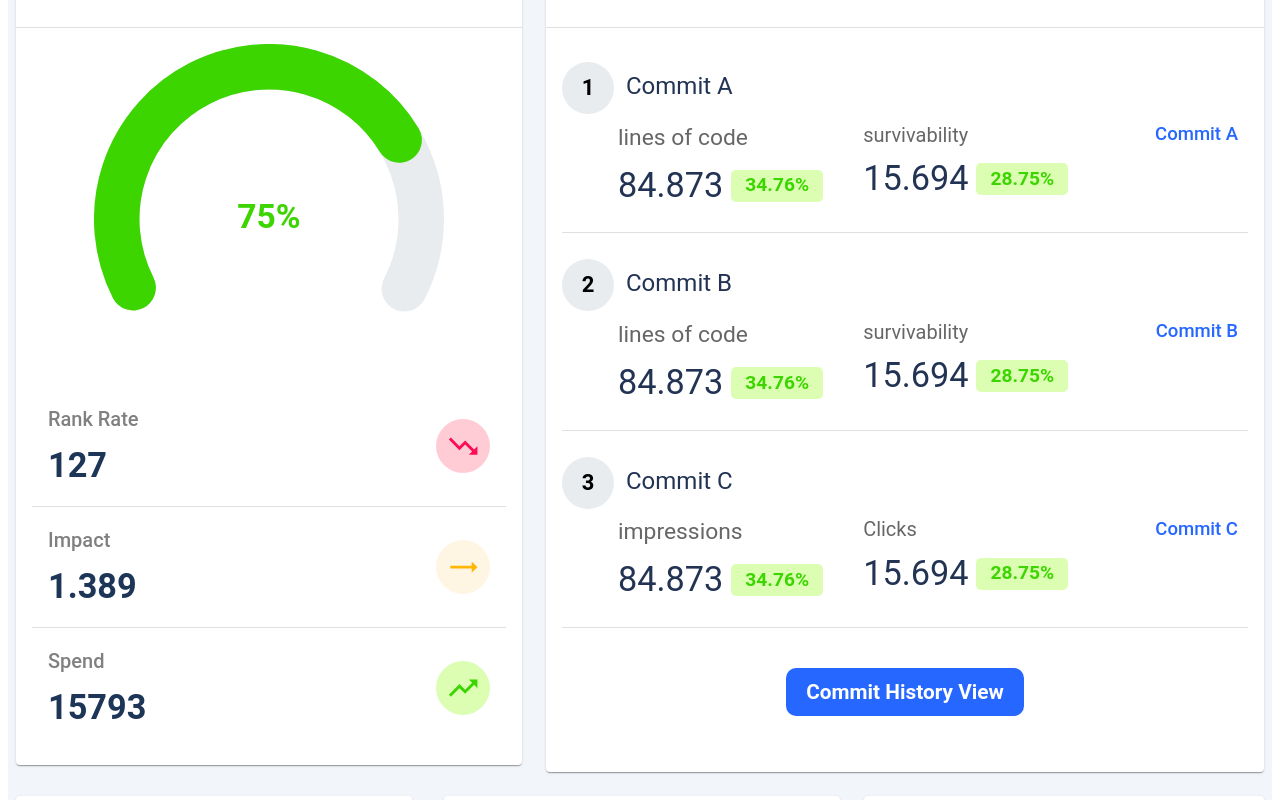
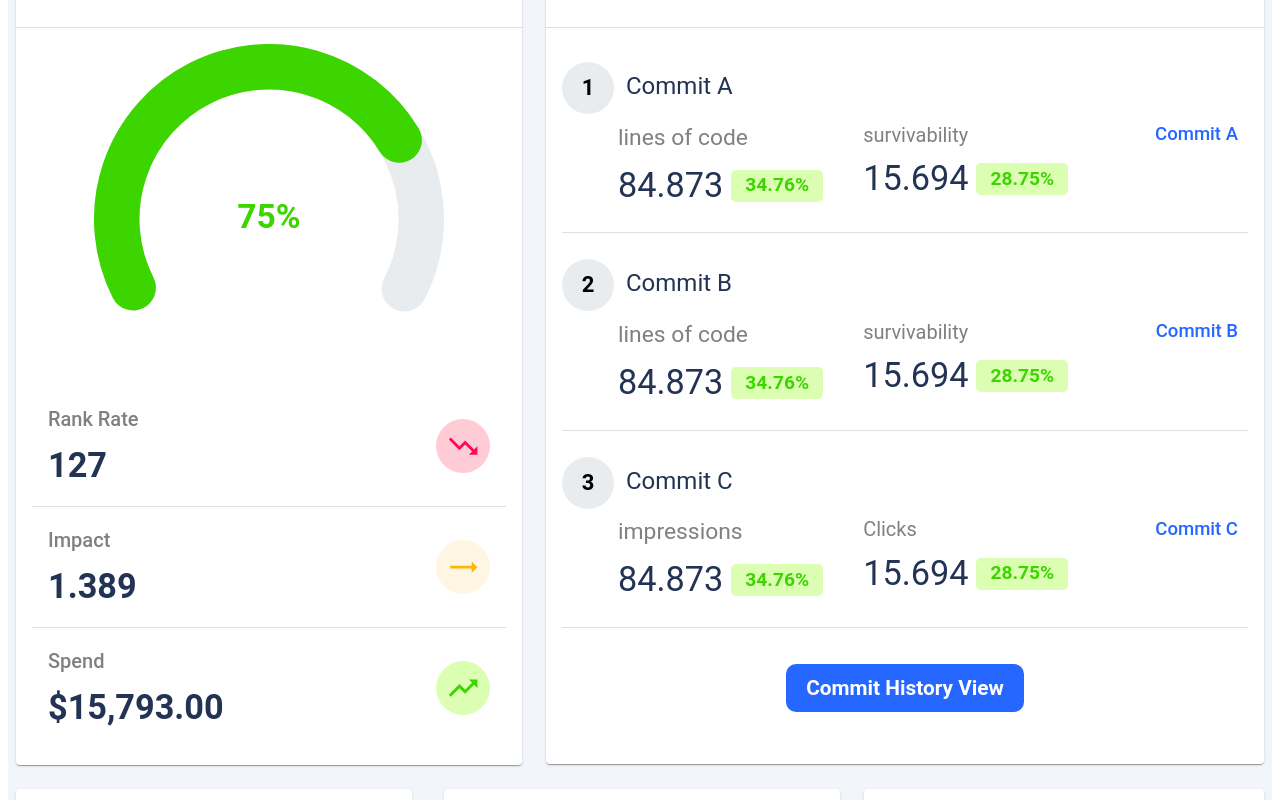
Before and after one commit to MatanBenShabat/MUI-HOMEWORK-TEMPLATE, a React (Create React App) app: page / in a window 1280 px wide. Shown: the part 1221-2021 px from the top of the page. Built offline with nearby package versions, Linux system fonts and the light colour scheme.

Commit message:
Types and Overall

```diff
--- a/src/Components/Custom Components/CustomSelect.tsx
+++ b/src/Components/Custom Components/CustomSelect.tsx
@@ -2,11 +2,7 @@ import styled from "@emotion/styled";
 import { FormControl, InputLabel, OutlinedInput, Select, useTheme } from "@mui/material";
 import React from "react";
 import KeyboardArrowDownIcon from "@mui/icons-material/KeyboardArrowDown";
-
-interface CustomSelectProps {
-  title: string
-}
-
+import { CustomSelectProps } from "../../types";
 
 const CustomSelect: React.FC<CustomSelectProps> = ({ title }) => {
 
--- /dev/null
+++ b/src/Components/OverallDevelopmentHealth/Overall.tsx
@@ -0,0 +1,31 @@
+import { ListItem, ListItemText, useTheme } from "@mui/material";
+import React from "react";
+import { OverallProps } from "../../types";
+
+const Overall: React.FC<OverallProps> = ({ children, value, title }) => {
+  const theme = useTheme();
+
+  return (
+    <ListItem>
+      <ListItemText
+        primary={title}
+        primaryTypographyProps={{
+          variant: "subtitle2",
+          color: "gray",
+          gutterBottom: true,
+          noWrap: true,
+        }}
+        secondary={value}
+        secondaryTypographyProps={{
+          variant: "h5",
+          color: theme.colors.darkBlue,
+          fontWeight: "600",
+          noWrap: true,
+        }}
+      />
+      {children}
+    </ListItem>
+  );
+};
+
+export default Overall;
--- a/src/Components/OverallDevelopmentHealth/index.tsx
+++ b/src/Components/OverallDevelopmentHealth/index.tsx
@@ -2,9 +2,7 @@ import {
   Divider,
   CardContent,
   Avatar,
-  ListItemText,
   List,
-  ListItem,
   styled,
 } from "@mui/material";
 import React from "react";
@@ -15,6 +13,7 @@ import { buildStyles } from "react-circular-progressbar";
 import { DATA } from "../../mock/mock";
 import Gauge from "../Gauge";
 import TitledComponent from "../Custom Components/TitledComponent";
+import Overall from "./Overall";
 
 const AvatarWrapperError = styled(Avatar)(
   ({ theme }) => `
@@ -41,8 +40,45 @@ const AvatarWrapperWarning = styled(Avatar)(
 );
 
 const OverallDevelopmentHealth = () => {
+  const overall = [
+    {
+      value: "127",
+      title: "Rank Rate",
+      children: (
+        <AvatarWrapperError>
+          <TrendingDown />
+        </AvatarWrapperError>
+      ),
+      divider: true,
+    },
+    {
+      value: "1.389",
+      title: "Impact",
+      children: (
+        <AvatarWrapperWarning>
+          <TrendingFlat />
+        </AvatarWrapperWarning>
+      ),
+      divider: true,
+    },
+    {
+      value: "$15,793.00",
+      title: "Spend",
+      children: (
+        <AvatarWrapperSuccess>
+          <TrendingUp />
+        </AvatarWrapperSuccess>
+      ),
+      divider: false,
+    },
+  ];
+
   return (
-    <TitledComponent xs={5} title={"Overall Development Health"} minHeight="92.5vh">
+    <TitledComponent
+      xs={5}
+      title={"Overall Development Health"}
+      minHeight="93vh"
+    >
       <CardContent>
         <Gauge
           circleRatio={0.65}
@@ -55,80 +91,25 @@ const OverallDevelopmentHealth = () => {
         />
 
         <List disablePadding dense>
-          <ListItem>
-            <ListItemText
-              primary={"Rank Rate"}
-              primaryTypographyProps={{
-                variant: "subtitle2",
-                color: "gray",
-                gutterBottom: true,
-                noWrap: true,
-              }}
-              secondary={DATA.overallDevelopmentHealth.rankRate}
-              secondaryTypographyProps={{
-                variant: "h5",
-                color: "#1d3557",
-                fontWeight: "600",
-                noWrap: true,
-              }}
+          {overall.map((item, i) => {
+            return (
+              <>
+                <Overall
+                  key={i}
+                  children={item.children}
+                  title={item.title}
+                  value={item.value}
                 />
-            <AvatarWrapperError>
-              <TrendingDown />
-            </AvatarWrapperError>
-          </ListItem>
+                {item.divider && (
                   <Divider
                     sx={{
                       my: 1,
                     }}
                   />
-          <ListItem>
-            <ListItemText
-              primary={"Impact"}
-              primaryTypographyProps={{
-                variant: "subtitle2",
-                color: "gray",
-                gutterBottom: true,
-                noWrap: true,
-              }}
-              secondary={DATA.overallDevelopmentHealth.impact}
-              secondaryTypographyProps={{
-                variant: "h5",
-                color: "#1d3557",
-                fontWeight: "600",
-
-              }}
-            />
-            <AvatarWrapperWarning>
-              <TrendingFlat />
-            </AvatarWrapperWarning>
-          </ListItem>
-          <Divider
-            sx={{
-              my: 1,
-            }}
-          />
-          <ListItem>
-            <ListItemText
-              primary={"Spend"}
-              primaryTypographyProps={{
-                variant: "subtitle2",
-                color: "gray",
-
-                gutterBottom: true,
-                noWrap: true,
-              }}
-              secondary={DATA.overallDevelopmentHealth.spend}
-              secondaryTypographyProps={{
-                variant: "h5",
-                color: "#1d3557",
-                fontWeight: "600",
-
-              }}
-            />
-            <AvatarWrapperSuccess>
-              <TrendingUp />
-            </AvatarWrapperSuccess>
-          </ListItem>
+                )}
+              </>
+            );
+          })}
         </List>
       </CardContent>
     </TitledComponent>
--- a/src/Components/TopCommits/Commit.tsx
+++ b/src/Components/TopCommits/Commit.tsx
@@ -70,6 +70,7 @@ const Commit: React.FC<CommitProps> = ({ commitOrder, commitNumber, subtitle, se
               <Typography
                 component="div"
                 gutterBottom
+                color={"gray"}
               >
                 {subtitle}
               </Typography>
@@ -92,7 +93,7 @@ const Commit: React.FC<CommitProps> = ({ commitOrder, commitNumber, subtitle, se
                 component="div"
                 variant="body2"
                 gutterBottom
-                color="text.secondary"
+                color={"gray"}
               >
                 {secondSubtitle}
               </Typography>
--- a/src/Components/TopCommits/index.tsx
+++ b/src/Components/TopCommits/index.tsx
@@ -1,20 +1,13 @@
-import { useTheme } from "@mui/material";
-import {
-  Divider,
-  CardContent,
-  Button,
-  List,
-  CardActions,
-} from "@mui/material";
+import {  useTheme } from "@mui/material";
+import { Divider, CardContent, Button, List, CardActions } from "@mui/material";
 import { DATA } from "../../mock/mock";
 import TitledComponent from "../Custom Components/TitledComponent";
 import Commit from "./Commit";
 
-
 const TopCommits = () => {
   const theme = useTheme();
   return (
-    <TitledComponent xs={7} title={"Top Commits"} minHeight="92.5vh">
+    <TitledComponent xs={7} title={"Top Commits"} minHeight="93vh">
       <CardContent>
         <List component="div" disablePadding>
           {DATA.commits.map((item, i) => {
@@ -36,12 +29,13 @@ const TopCommits = () => {
             );
           })}
         </List>
+
         <CardActions
           sx={{
-            py: 4,
-            height: "100%",
-            flex: 1,
+            height: "11vh",
+            display: "flex",
             justifyContent: "center",
+            alignItems: "center",
           }}
         >
           <Button
--- a/src/mock/mock.ts
+++ b/src/mock/mock.ts
@@ -48,11 +48,9 @@ export const DATA = {
   ],
   overallDevelopmentHealth: {
     percentage: 75,
-    rankRate: 127,
-    impact: 1.389,
-    spend: 15793,
   },
-  commits:[{
+  commits: [
+    {
       commitNumber: CommitNumber.ONE,
       subtitle: "lines of code",
       commitOrder: CommitOrder.A,
@@ -62,13 +60,13 @@ export const DATA = {
       commitNumber: CommitNumber.TWO,
       subtitle: "lines of code",
       commitOrder: CommitOrder.B,
-    secondSubtitle: "survivability"
+      secondSubtitle: "survivability",
     },
     {
       commitNumber: CommitNumber.THREE,
       subtitle: "impressions",
       commitOrder: CommitOrder.C,
-    secondSubtitle: "Clicks"
+      secondSubtitle: "Clicks",
     },
-]
+  ],
 };
```
Also changed, not shown: src/types.ts (+16 -6 lines). Lines whose indentation alone changed are shown as unchanged.
